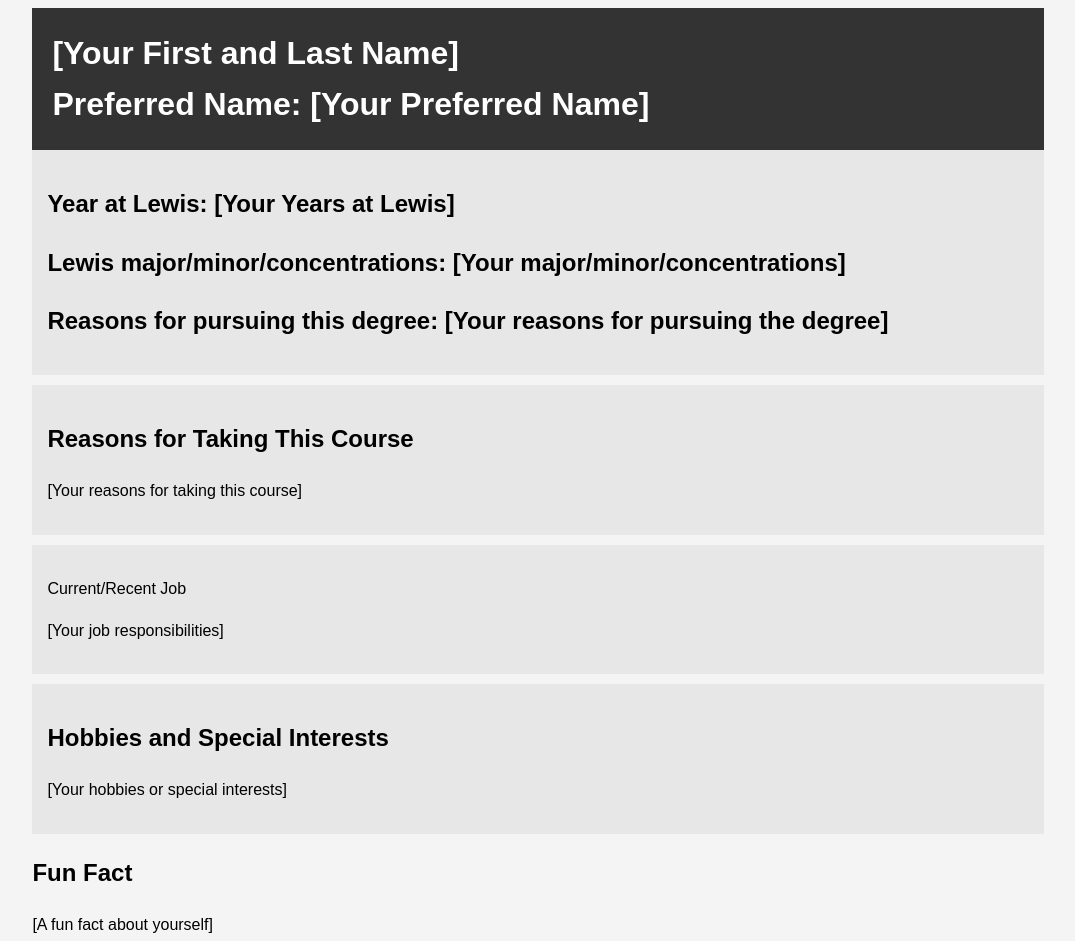
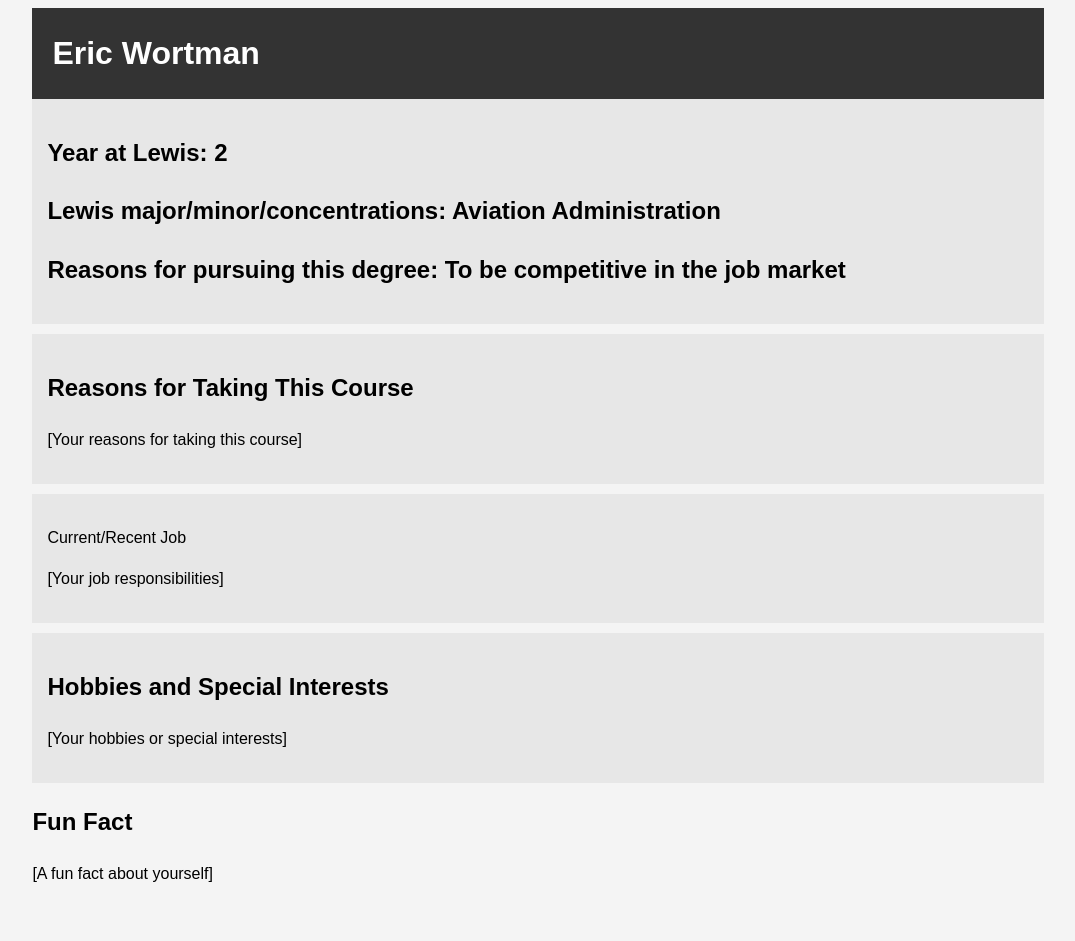
Before and after one commit to EWortma/introductions, a plain HTML site: page index.html in a window 1280 px wide. Shown: the whole page, without its empty margins (102-1177 px from the left). After the commit the page ends 911 px from the top, so only its background shows below. Drawn offline with Linux system fonts and the light colour scheme.

Commit message:
Update Eric Wortman

```diff
--- a/index.html
+++ b/index.html
@@ -31,14 +31,13 @@
 <body>
     <div class="container">
         <header class="main-info">
-            <h1>[Your First and Last Name]</h1>
-            <h1>Preferred Name: [Your Preferred Name]</h1>
+            <h1>Eric Wortman</h1>
         </header>
 
         <section class="lewis">
-			<h2>Year at Lewis: [Your Years at Lewis]</h2>
-			<h2>Lewis major/minor/concentrations: [Your major/minor/concentrations]</h2>
-			<h2>Reasons for pursuing this degree: [Your reasons for pursuing the degree]</h2>
+			<h2>Year at Lewis: 2</h2>
+			<h2>Lewis major/minor/concentrations: Aviation Administration</h2>
+			<h2>Reasons for pursuing this degree: To be competitive in the job market</h2>
         </section>
 
 		<section class="course">
```
